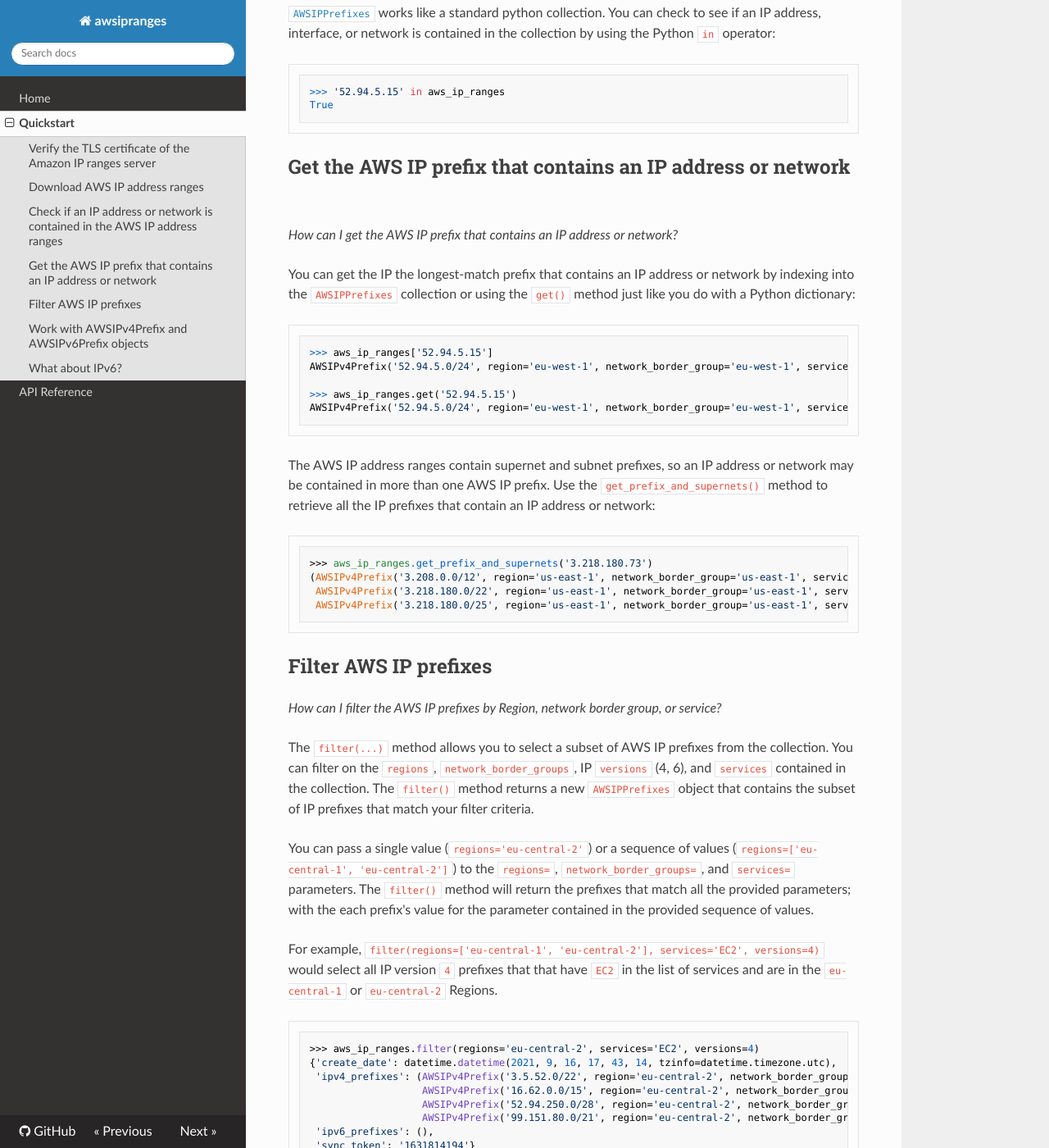
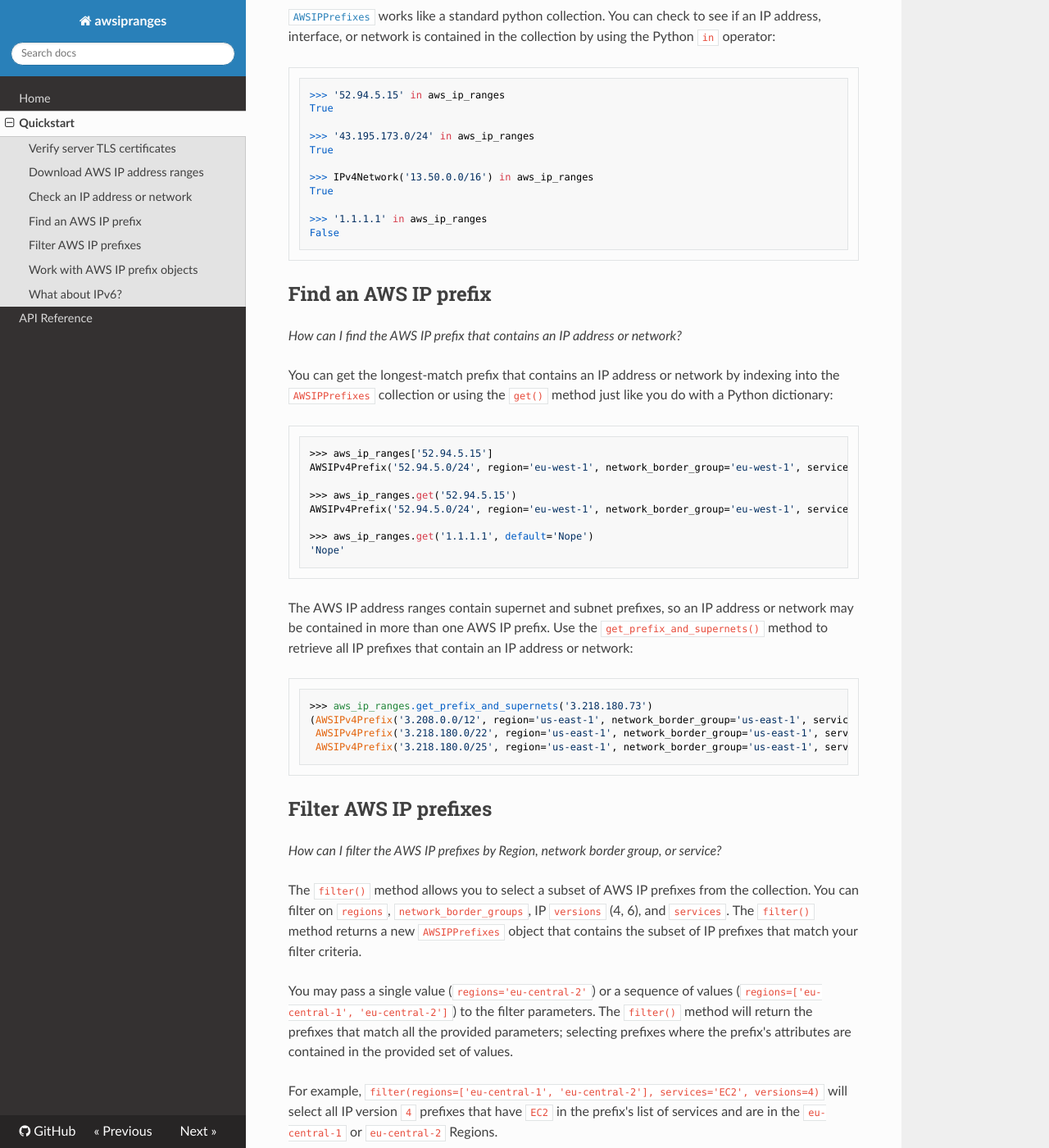
Before and after one commit to aws-samples/awsipranges, an MkDocs documentation site: the page built from docs/quickstart.md, in a window 1280 px wide and 1400 px high, scrolled down 2639 px. Shown: the whole window at 82% size. Built offline with MkDocs 1.6.1, drawn with Linux system fonts in a browser that asks for light colours; nearby versions of some CDN libraries; some of the changed text lies outside the part shown.

Commit message:
Improve Quickstart and API docstrings

````diff
--- a/docs/quickstart.md
+++ b/docs/quickstart.md
@@ -9,7 +9,7 @@
 
 Then dive-in with this QuickStart to start using the AWS IP address ranges as native Python objects!
 
-## Verify the TLS certificate of the Amazon IP ranges server
+## Verify server TLS certificates
 
 *How do I know that I am working with the authentic and latest AWS IP address ranges?*
 
@@ -23,17 +23,19 @@
 
 1. Download the Amazon Root CA certificates (in PEM format) from the [Amazon Trust Services Repository](https://www.amazontrust.com/repository/).
 
-2. To prepare the certificates for use, you can either:
+2. Prepare the certificates for use by either:
 
-    - Stack (concatenate) the files into a single certificate bundle (single file)
+    - Stacking (concatenating) the files into a single certificate bundle (single file)
 
-    - Or, store them in a directory using the OpenSSL hash filename format. You can do this with the [`c_rehash` script](https://www.openssl.org/docs/man1.1.0/man1/rehash.html) included in many OpenSSL distributions:
+    - Storing them in a directory using the OpenSSL hash filenames
+
+        You can do this with the [`c_rehash` script](https://www.openssl.org/docs/man1.1.0/man1/rehash.html) included in many OpenSSL distributions:
 
         ```shell
         ❯ c_rehash amazon_root_certificates/
         ```
 
-    > ***Tip***: See `tests/unit/test_data_loading.py` in the `awsipranges` repository for sample Python functions that download the Amazon Root CA certificates and prepare the certificates as both a stacked certificate bundle file and as a directory with OpenSSL hash filenames.
+  > ***Tip***: See [`tests/unit/test_data_loading.py`](https://github.com/aws-samples/awsipranges/blob/main/tests/unit/test_data_loading.py) in the `awsipranges` repository for sample Python functions that download the Amazon Root CA certificates and prepare the certificates as both a stacked certificate bundle file and as a directory with OpenSSL hash filenames.
 
 3. Pass the path to the prepared certificates to the `awsipranges.get_ranges()` function using the `cafile` or `capath` parameters:
 
@@ -95,7 +97,7 @@
 
 ...and if that's all this library did, it would be pretty boring.
 
-## Check if an IP address or network is contained in the AWS IP address ranges
+## Check an IP address or network
 
 *How can I check to see if an IP address or network is contained in the AWS IP address ranges?*
 
@@ -104,13 +106,22 @@
 ```python
 >>> '52.94.5.15' in aws_ip_ranges
 True
+
+>>> '43.195.173.0/24' in aws_ip_ranges
+True
+
+>>> IPv4Network('13.50.0.0/16') in aws_ip_ranges
+True
+
+>>> '1.1.1.1' in aws_ip_ranges
+False
 ```
 
-## Get the AWS IP prefix that contains an IP address or network
+## Find an AWS IP prefix
 
-*How can I get the AWS IP prefix that contains an IP address or network?*
+*How can I find the AWS IP prefix that contains an IP address or network?*
 
-You can get the IP the longest-match prefix that contains an IP address or network by indexing into the `AWSIPPrefixes` collection or using the `get()` method just like you do with a Python dictionary:
+You can get the longest-match prefix that contains an IP address or network by indexing into the `AWSIPPrefixes` collection or using the `get()` method just like you do with a Python dictionary:
 
 ```python
 >>> aws_ip_ranges['52.94.5.15']
@@ -118,9 +129,12 @@
 
 >>> aws_ip_ranges.get('52.94.5.15')
 AWSIPv4Prefix('52.94.5.0/24', region='eu-west-1', network_border_group='eu-west-1', services=('AMAZON', 'DYNAMODB'))
+
+>>> aws_ip_ranges.get('1.1.1.1', default='Nope')
+'Nope'
 ```
 
-The AWS IP address ranges contain supernet and subnet prefixes, so an IP address or network may be contained in more than one AWS IP prefix. Use the `get_prefix_and_supernets()` method to retrieve all the IP prefixes that contain an IP address or network:
+The AWS IP address ranges contain supernet and subnet prefixes, so an IP address or network may be contained in more than one AWS IP prefix. Use the `get_prefix_and_supernets()` method to retrieve all IP prefixes that contain an IP address or network:
 
 ```python
 >>> aws_ip_ranges.get_prefix_and_supernets('3.218.180.73')
@@ -133,11 +147,11 @@
 
 *How can I filter the AWS IP prefixes by Region, network border group, or service?*
 
-The `filter(...)` method allows you to select a subset of AWS IP prefixes from the collection. You can filter on the `regions`, `network_border_groups`, IP `versions` (4, 6), and `services` contained in the collection. The `filter()` method returns a new `AWSIPPrefixes` object that contains the subset of IP prefixes that match your filter criteria.
+The `filter()` method allows you to select a subset of AWS IP prefixes from the collection. You can filter on `regions`, `network_border_groups`, IP `versions` (4, 6), and `services`. The `filter()` method returns a new `AWSIPPrefixes` object that contains the subset of IP prefixes that match your filter criteria.
 
-You can pass a single value (`regions='eu-central-2'`) or a sequence of values (`regions=['eu-central-1', 'eu-central-2']`) to the `regions=`, `network_border_groups=`, and `services=` parameters. The `filter()` method will return the prefixes that match all the provided parameters; with the each prefix's value for the parameter contained in the provided sequence of values.
+You may pass a single value (`regions='eu-central-2'`) or a sequence of values (`regions=['eu-central-1', 'eu-central-2']`) to the filter parameters. The `filter()` method will return the prefixes that match all the provided parameters; selecting prefixes where the prefix's attributes are contained in the provided set of values.
 
-For example, `filter(regions=['eu-central-1', 'eu-central-2'], services='EC2', versions=4)` would select all IP version `4` prefixes that that have `EC2` in the list of services and are in the `eu-central-1` or `eu-central-2` Regions.
+For example, `filter(regions=['eu-central-1', 'eu-central-2'], services='EC2', versions=4)` will select all IP version `4` prefixes that have `EC2` in the prefix's list of services and are in the `eu-central-1` or `eu-central-2` Regions.
 
 ```python
 >>> aws_ip_ranges.filter(regions='eu-central-2', services='EC2', versions=4)
@@ -177,11 +191,11 @@
            'WORKSPACES_GATEWAYS'})
 ```
 
-## Work with AWSIPv4Prefix and AWSIPv6Prefix objects
+## Work with AWS IP prefix objects
 
 *My router/firewall wants IP networks in a net-mask or host-mask format. Do the AWS IP prefix objects provide a way for me to get the prefix in the format I need?*
 
-[`AWSIPv4Prefix`](./api.md#awsipv4prefix) and [`AWSIPv6Prefix`](./api.md#awsipv6prefix) objects are proxies around [`IPv4Network`](https://docs.python.org/3/library/ipaddress.html#ipaddress.IPv4Network) and [`IPv6Network`](https://docs.python.org/3/library/ipaddress.html#ipaddress.IPv6Network) objects from the Python standard library (see the [`ipaddress`](https://docs.python.org/3/library/ipaddress.html) module). They support all the attributes and methods available on the `IPv4Network` and `IPv6Network` objects. They also inherit additional attributes (like `region`, `network_border_group`, and `services`) and additional functionality from an [`AWSIPPrefix`](./api.md#awsipprefix) abstract base class.
+[`AWSIPv4Prefix`](./api.md#awsipv4prefix) and [`AWSIPv6Prefix`](./api.md#awsipv6prefix) objects are proxies around [`IPv4Network`](https://docs.python.org/3/library/ipaddress.html#ipaddress.IPv4Network) and [`IPv6Network`](https://docs.python.org/3/library/ipaddress.html#ipaddress.IPv6Network) objects from the Python standard library (see the [`ipaddress`](https://docs.python.org/3/library/ipaddress.html) module). They support all the attributes and methods available on the `IPv4Network` and `IPv6Network` objects. They also inherit additional attributes (like `region`, `network_border_group`, and `services`) and additional functionality from the [`AWSIPPrefix`](./api.md#awsipprefix) base class.
 
 Combining the functionality provided by the standard library objects with the rich collection capabilities provided by the `awsipranges` library allows you to complete what could be a complex task easily:
 
````
Also changed, not shown: other parts of docs/quickstart.md (+3 -3 lines), 3 other files.
